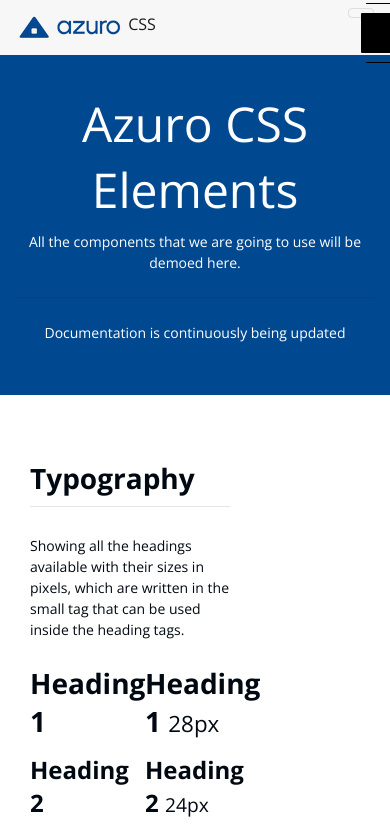
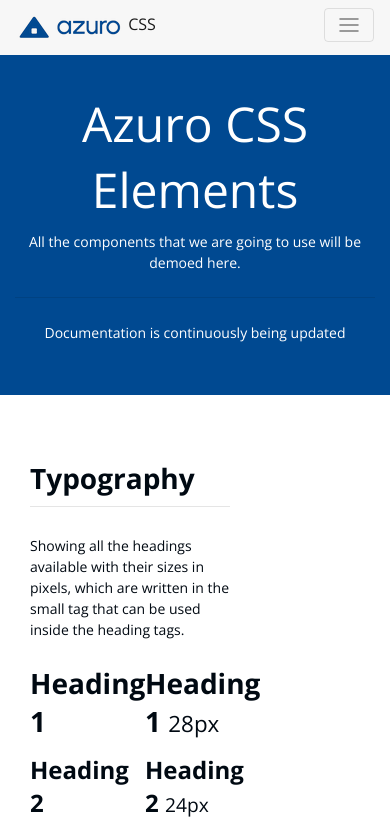
Before and after one commit to sushantkumar23/azuro-css, a website: page docs/elements.html in a window 390 px wide. Shown: the top 828 px of the page. Drawn offline with nearby package versions, Linux system fonts and the light colour scheme; a script that the page names is missing.

Commit message:
Updating Navbar toggler

```diff
--- a/docs/elements.html
+++ b/docs/elements.html
@@ -296,40 +296,36 @@
 							</div>
 						</div>
 						<style media="screen">
-							.navbar-toggler span {
-								cursor: pointer;
-								padding: 20px 30px 20px 5px;
-							}
-							.navbar-toggler span, .navbar-toggler span:before, .navbar-toggler span:after {
+						#nav-toggle { cursor: pointer; padding: 20px 30px 20px 5px; }
+						#nav-toggle span, #nav-toggle span:before, #nav-toggle span:after {
 							cursor: pointer;
 							border-radius: 1px;
 							height: 1px;
 							width: 25px;
-							  background: black;
+							background: white;
 							position: absolute;
 							display: block;
 							content: '';
 						}
-							.navbar-toggler span:before {
-							  top: -10px;
+						#nav-toggle span:before {
+							top: -7.5px;
 						}
-							.navbar-toggler span:after {
-							  bottom: -10px;
+						#nav-toggle span:after {
+							bottom: -7.5px;
 						}
-
-							.navbar-toggler span, .navbar-toggler span:before, .navbar-toggler span:after {
+						#nav-toggle span, #nav-toggle span:before, #nav-toggle span:after {
 							transition: all 500ms ease-in-out;
 						}
-							.navbar-toggler.active span {
+						#nav-toggle.active span {
 							background-color: transparent;
 						}
-							.navbar-toggler.active span:before, .navbar-toggler.active span:after {
+						#nav-toggle.active span:before, #nav-toggle.active span:after {
 							top: 0;
 						}
-							.navbar-toggler.active span:before {
+						#nav-toggle.active span:before {
 							transform: rotate(45deg);
 						}
-							.navbar-toggler.active span:after {
+						#nav-toggle.active span:after {
 							transform: rotate(-45deg);
 						}
 						</style>
@@ -341,7 +337,7 @@
 						<div class="row py-3">
 							<div class="col-12">
 								<nav class="navbar navbar-toggleable-md navbar-light bg-faded">
-									<button class="navbar-toggler navbar-toggler-left" type="button" data-toggle="collapse" data-target="#navbarContent" aria-controls="navbarContent" aria-expanded="false" aria-label="Toggle navigation">
+									<button id="nav-toggle" class="navbar-toggler navbar-toggler-left" type="button" data-toggle="collapse" data-target="#navbarContent" aria-controls="navbarContent" aria-expanded="false" aria-label="Toggle navigation">
 										<span></span>
 									</button>
 									<a class="navbar-brand mx-auto ml-md-0 mr-md-auto" href="#">
```
Lines whose indentation alone changed are shown as unchanged.
